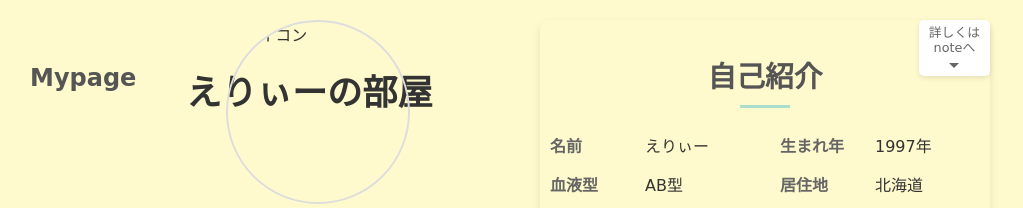
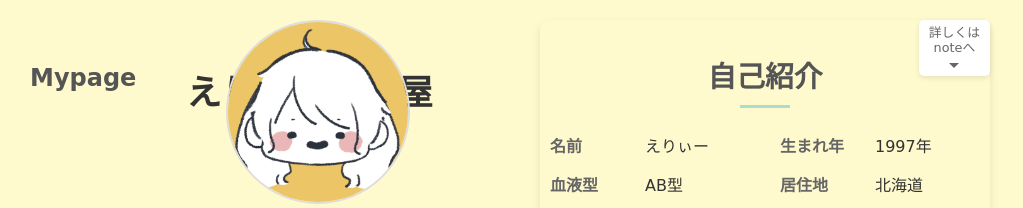
Before and after one commit to Ery-15itie/My-Page, a plain HTML site: page index.html in a window 1280 px wide. Shown: the top 208 px of the page, without its empty margins (130-1153 px from the left). Drawn offline with Linux system fonts and the light colour scheme; a web font is replaced by a local one.

Commit message:
Update index.html

```diff
--- a/index.html
+++ b/index.html
@@ -14,7 +14,7 @@
     <div class="container">
         <header class="header">
             <div class="header-left">
-                <img src="アイコン.png" alt="アイコン" class="icon"> <p class="mypage-title">Mypage</p>
+                <img src="icon.png" alt="アイコン" class="icon"> <p class="mypage-title">Mypage</p>
             </div>
             <h1 class="room-title">えりぃーの部屋</h1>
         </header>
```
